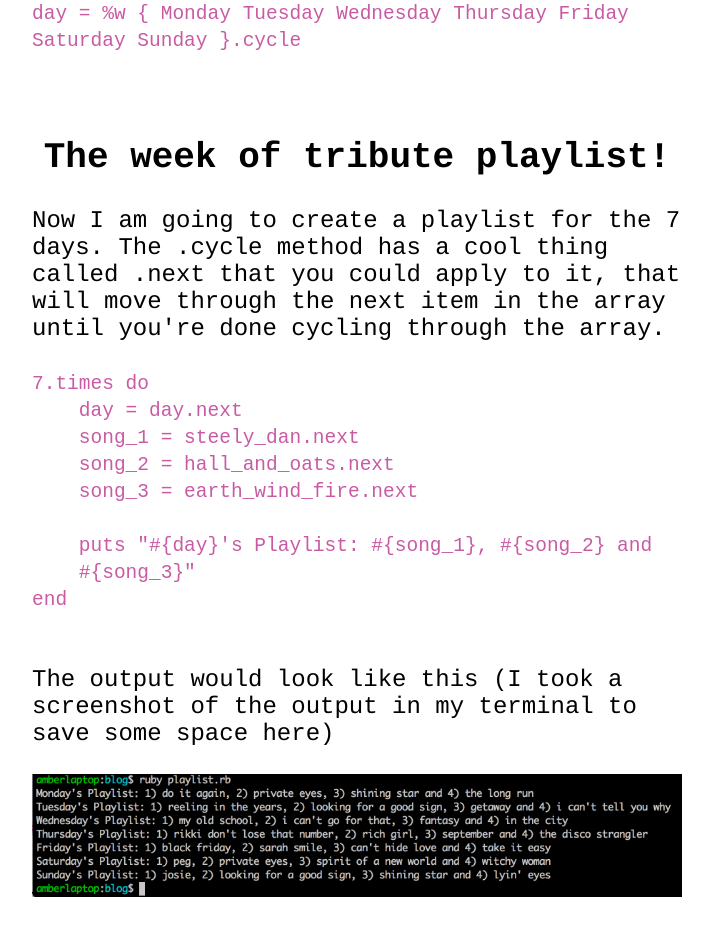
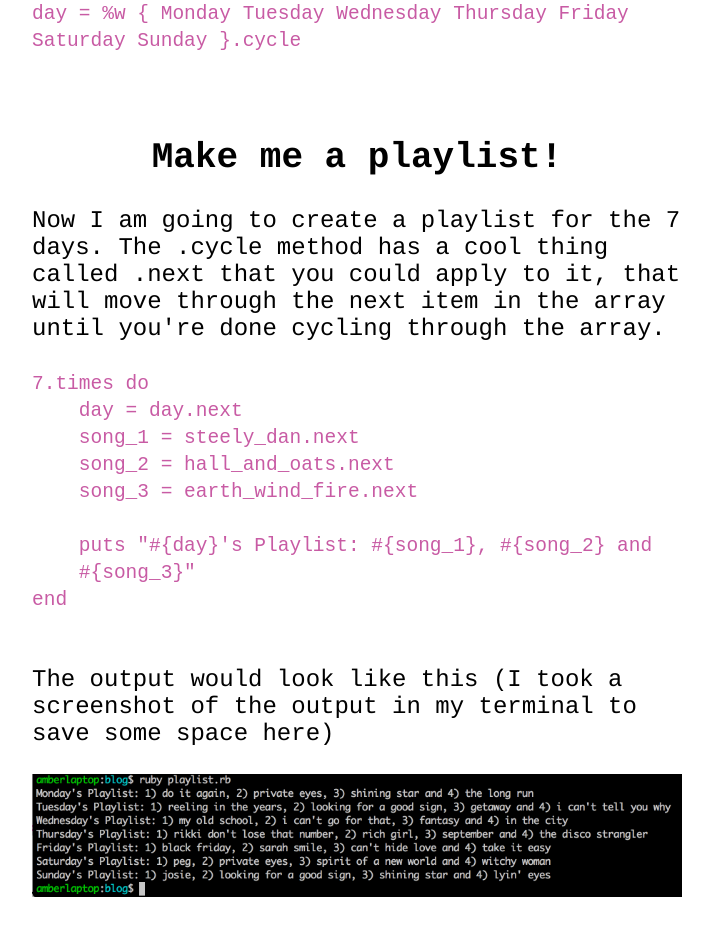
Before and after one commit to amberzilla/amberzilla.github.io, a plain HTML site: page blog/t4-enumerable-methods.html in a window 1280 px wide. Shown: the part 3514-4449 px from the top of the page, without its empty margins (288-1001 px from the left). Drawn offline with Linux system fonts and the light colour scheme.

Commit message:
Update t4-enumerable-methods.html
title change

```diff
--- a/blog/t4-enumerable-methods.html
+++ b/blog/t4-enumerable-methods.html
@@ -67,7 +67,7 @@
       </code>
       </br>
       </br>
-      <h2>The week of tribute playlist!</h2>
+      <h2>Make me a playlist!</h2>
       Now I am going to create a playlist for the 7 days. The .cycle method has a cool thing called .next that you could apply to it, that will move through the next item in the array until you're done cycling through the array.
       </br></br>
       <code>
```
